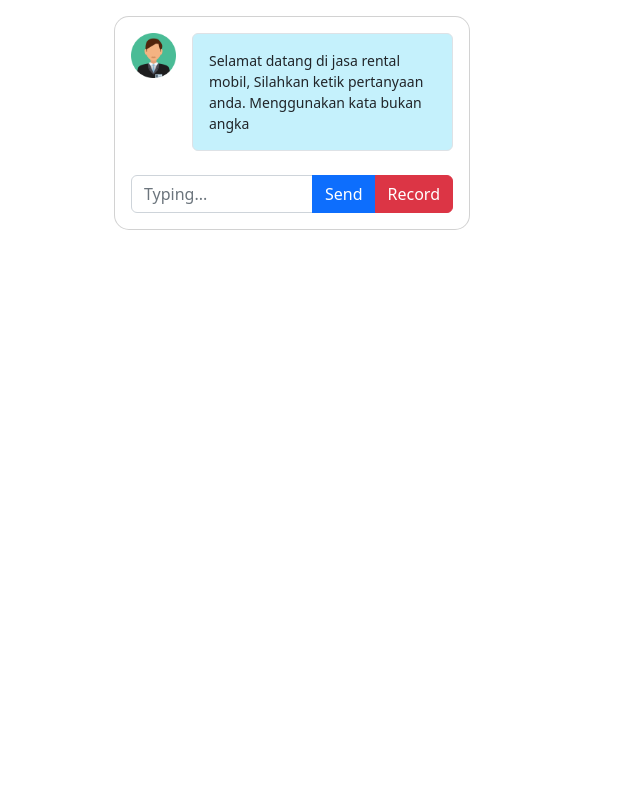
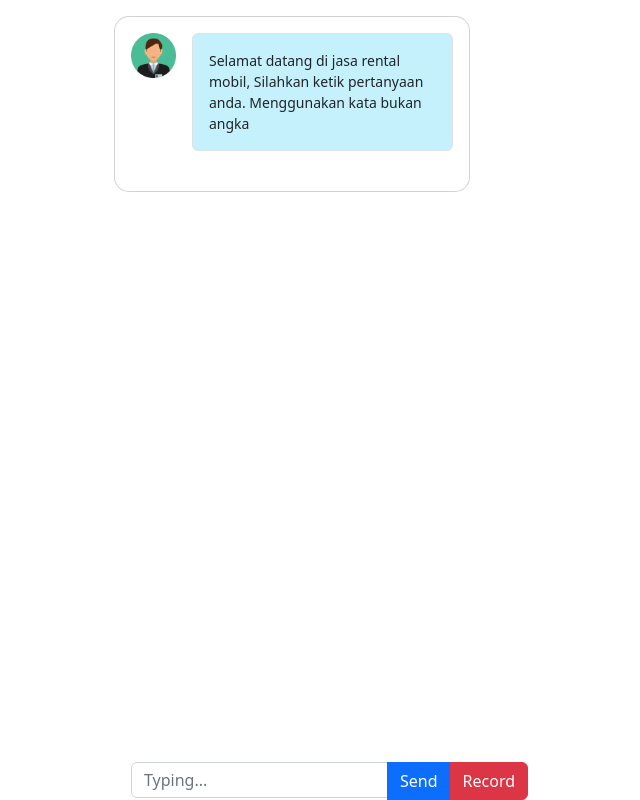
Before and after one commit to praktiku/rentalchatbot, a Flask app: page / in a window 1280 px wide. Shown: the whole page, without its empty margins (348-988 px from the left). Run offline with Flask 2, Linux system fonts and the light colour scheme; some libraries are stand-ins or nearby versions.

Commit message:
Update UI Chat

```diff
--- a/static/assets/css/style.css
+++ b/static/assets/css/style.css
@@ -50,3 +50,18 @@
         background-color: #B5D9CB; //rgba(20,105,69,.2);
     }
 }
+
+form {
+
+    position: fixed;
+    bottom: 0;
+    input{
+        margin-top: 10px;
+        height: 100%;
+    }
+}
+.message-chat {
+    /* max-height: 80vh; */
+    overflow-y: auto;
+    -webkit-overflow-scrolling: touch;
+}
--- a/templates/index.html
+++ b/templates/index.html
@@ -96,8 +96,13 @@
                             style="width: 45px; height: 100%;">
                     </div>`
             )
+
             $('input[name="message"]').val("")
             $('.typing_effect').show()
+            $("html, body").animate({
+                scrollTop: $(
+                'html, body').get(0).scrollHeight
+            }, 100);
 
             setTimeout(() => {
                 $.ajax({
@@ -120,11 +125,16 @@
                                 </div>
                             </div>`
                         )
+                        $("html, body").animate({
+                            scrollTop: $(
+                            'html, body').get(0).scrollHeight
+                        }, 100);
                         console.log(response)
                     }
                 })
 
             }, 500);
+
 
         })
         const onFunClick = () => {
```
